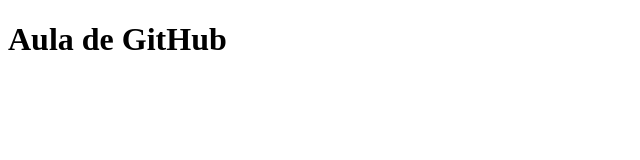
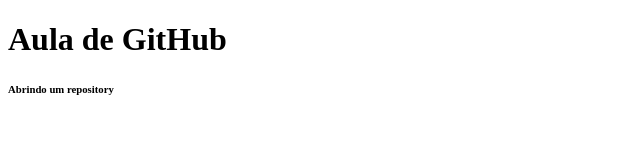
Before and after one commit to JrValerio/jr, a plain HTML site: page index.html in a window 1280 px wide. Shown: the full height of the page, 0-640 px from the left. Drawn offline with Linux system fonts and the light colour scheme.

Commit message:
Adicionado um <h6>

```diff
--- a/index.html
+++ b/index.html
@@ -7,6 +7,6 @@
 </head>
 <body>
     <h1>Aula de GitHub</h1>
-
+    <h6>Abrindo um repository</h6>
 </body>
 </html>
```
